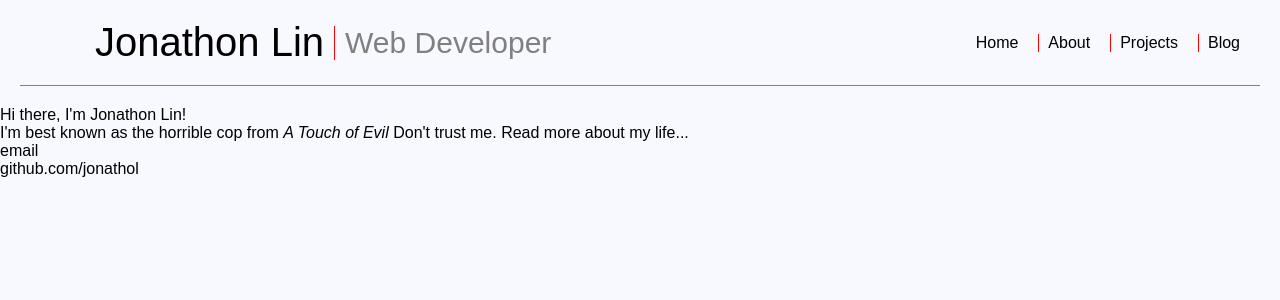
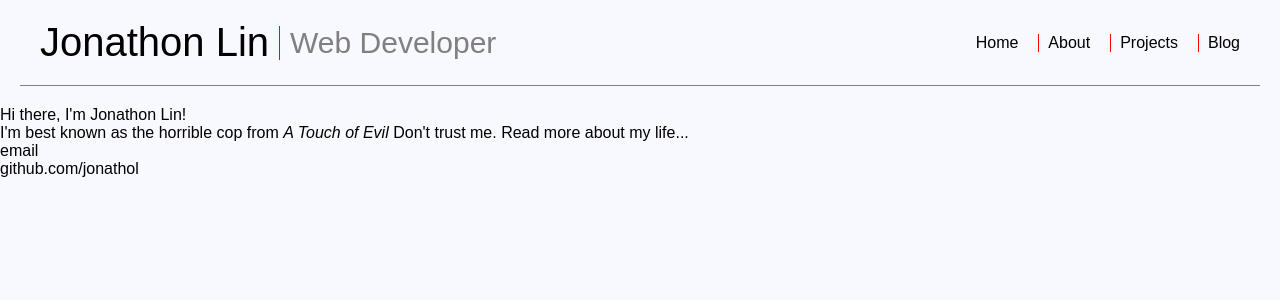
Before and after one commit to jonathol/jonathol.github.io, a Jekyll site: the page built from index.html, in a window 1280 px wide. Shown: the top 300 px of the page. Built offline with Jekyll 4.4.1, drawn with Linux system fonts in a browser that asks for light colours; some web fonts are replaced.

Commit message:
header css

```diff
--- a/css/main.css
+++ b/css/main.css
@@ -70,7 +70,7 @@ header {
 
 .header-title-container h1 {
   font-size: 40px;
-  margin-left: 75px;
+  margin-left: 20px;
   padding-right: 10px;
 }
 
```
